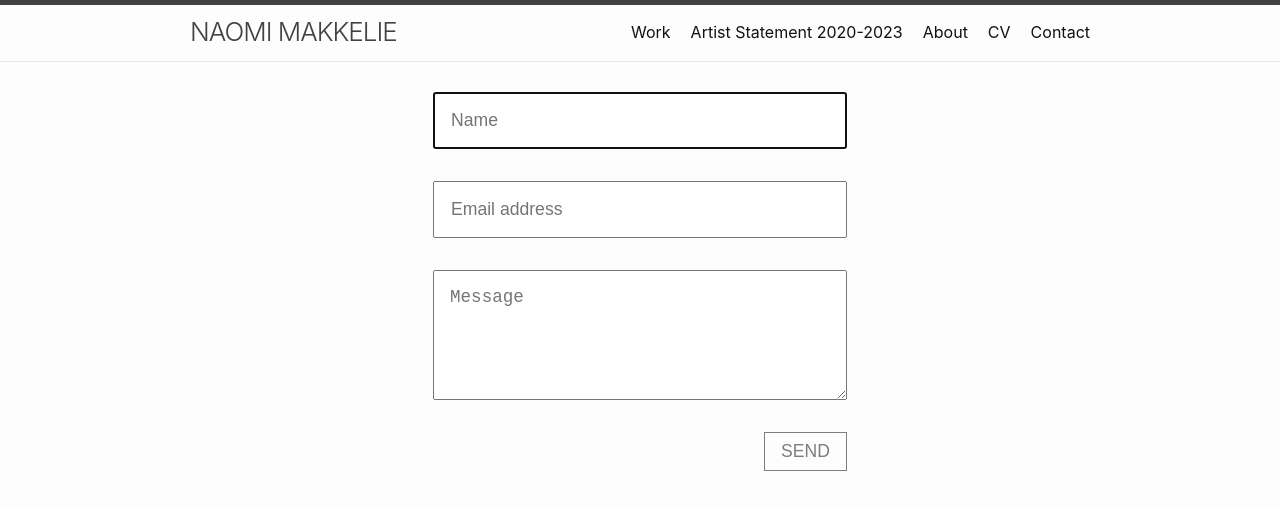
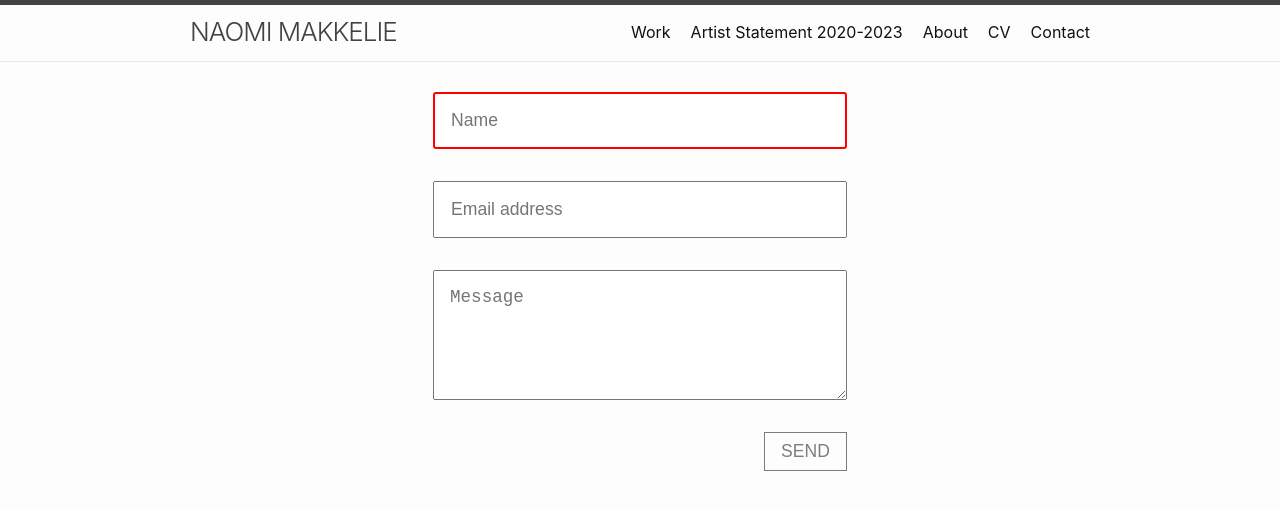
Before and after one commit to rikhoffbauer/www2.naomimakkelie.nl, a Jekyll site: the page built from contact.markdown, in a window 1280 px wide. Shown: the top 510 px of the page. Built offline with Jekyll 4.4.1, drawn with Linux system fonts in a browser that asks for light colours.

Commit message:
feat: improve contact page UX, add field validation, show error if sending email fails
Signed-off-by: Rik Hoffbauer <62353999+rikhoffbauer@users.noreply.github.com>

```diff
--- a/contact.markdown
+++ b/contact.markdown
@@ -20,6 +20,10 @@
   .page-content form input, .page-content form textarea {
     font-size: inherit;
     padding: 1rem;
+  }
+
+  .page-content form input:invalid, .page-content form textarea:invalid {
+    outline-color: red;
   }
 
   .page-content form textarea {
@@ -59,9 +63,9 @@
 </style>
 <h1 style="display: none">Email sent successfully</h1>
 <form action="/api/contact" method="POST" onsubmit="javascript:sendEmail(event)">
-  <input id="name" type="text" placeholder="Name" autofocus/>
-  <input id="email" type="email" placeholder="Email address"/>
-  <textarea id="message" placeholder="Message"></textarea>
+  <input id="name" type="text" placeholder="Name" autofocus required="required"/>
+  <input id="email" type="email" placeholder="Email address" required="required"/>
+  <textarea id="message" placeholder="Message" required="required" minlength="100"></textarea>
   <button type="submit">send</button>
 </form>
 <script>
@@ -89,7 +93,7 @@
     error = err;
   } finally {
     if (!res?.ok || error) {
-      //return alert(`ERROR sending email`);
+      return alert(`ERROR sending email`);
     }
 
     form.style.display = "none";
```
